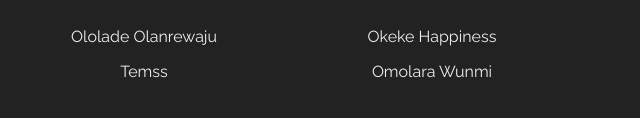
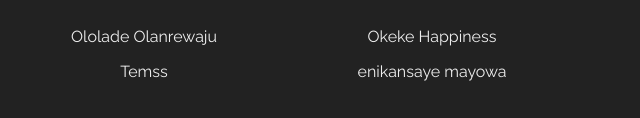
Before and after one commit to jemimaabu/girl-code-example, a plain HTML site: page index.html in a window 1280 px wide. Shown: the part 976-1094 px from the top of the page, 640-1280 px from the left. Drawn offline with Linux system fonts and the light colour scheme; a web font is replaced by a local one.

Commit message:
Update index.html

```diff
--- a/index.html
+++ b/index.html
@@ -42,7 +42,7 @@
             <a href="https://github.com/Haaleemar" target="_blank">Halimah Kazeem</a>
             <a href="https://github.com/0jayan0n" target="_blank">Julianah Oreoluwa</a>
             <a href="https://github.com/temss" target="_blank">Temss</a>
-            <a href="https://github.com/omowunmie" target="_blank">Omolara Wunmi</a>
+            <a href="https://github.com/enikansaye13" target="_blank">enikansaye mayowa</a>
         </div>
     </footer>
 </body>
```
